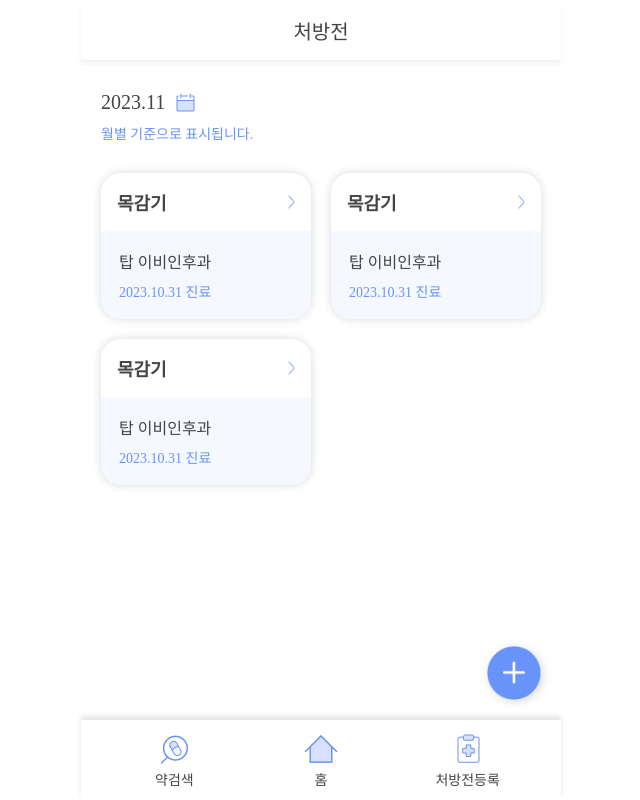
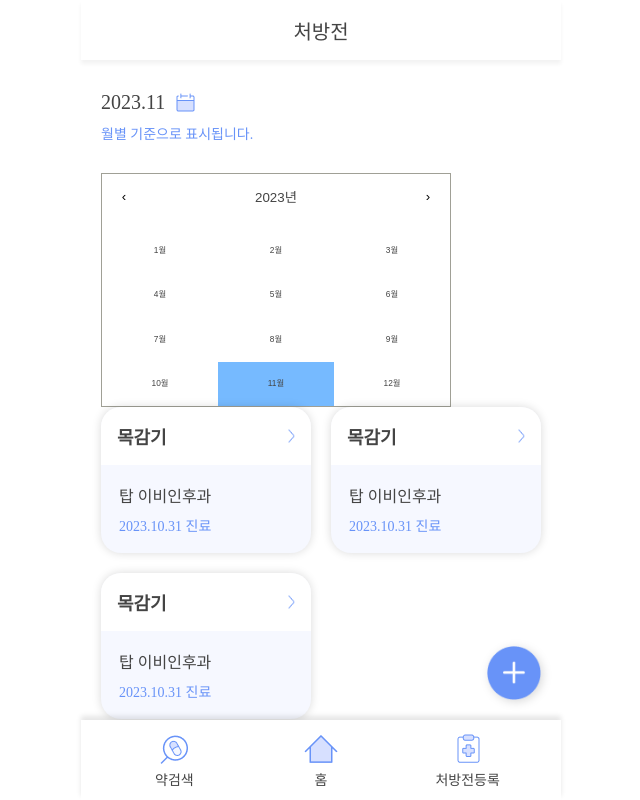
Before and after one commit to mkhong210/medipocket, a Next.js app: page /pages/listPrescription in a window 1280 px wide. Shown: the whole page, without its empty margins (319-959 px from the left). Built offline with nearby package versions, Linux system fonts and the light colour scheme; a web font is replaced by a local one.

Commit message:
23.11.16 listPrescription달력추가

```diff
--- a/app/pages/listPrescription/page.js
+++ b/app/pages/listPrescription/page.js
@@ -5,10 +5,14 @@ import BtmNavi from '@/app/components/BtmNavi'
 import Header from '@/app/components/Header'
 import PrescItem from '@/app/components/PrescItem'
 import Link from 'next/link'
+import Calendar from 'react-calendar';
+import 'react-calendar/dist/Calendar.css';
 
 function page() {
 	const [year, setYear] = useState(null);
 	const [month, setMonth] = useState(null);
+  //달력변수
+	const [value, onChange] = useState(new Date());
 
 	useEffect(() => {
 		const currentDate = new Date();
@@ -16,6 +20,13 @@ function page() {
 		setMonth(currentDate.getMonth() + 1);
 			console.log(year, month);
 	}, [year, month]);
+
+    const onClickMonth = (value,event) =>{
+		// console.log(event);
+		let date = new Date(value);
+		console.log(date.getFullYear(), date.getMonth()+1);
+		// alert(`${event.target.lastChild[0]}`)
+	}
 
 	return (
 		<>
@@ -30,6 +41,23 @@ function page() {
 					</div>
 					<p className={style.month_desc}>월별 기준으로 표시됩니다.</p>
 				</div>
+
+				<Calendar
+					onChange={onChange} value={value}
+					locale='ko'
+					formatDay={(locale, date) => {
+						return date.getDate();
+					}}
+					defaultView="year"
+					view="year"
+					// nextLabel={null}
+					// prevLabel={null}
+					next2Label={null}
+					prev2Label={null}
+					showNeighboringMonth={false}
+					onClickMonth={onClickMonth}
+				/>
+
 				<div className={style.item_wrap}>
 					<PrescItem />
 					<PrescItem />
--- a/app/pages/main/page.js
+++ b/app/pages/main/page.js
@@ -1,13 +1,9 @@
 import React from 'react'
 import style from './main.module.scss'
-import Cal from '@/app/components/Cal'
 
 function page() {
 	return (
-		<div>
-			<Cal/>
-			<div>MAIN</div>
-		</div>
+		<div>MAIN</div>
 	)
 }
 
```
Also changed, not shown: app/pages/main/main.module.scss (+1 -13 lines), package.json (+1 -8 lines), 1 other file (tests, documents, lock files or other folders). Lines whose indentation alone changed are shown as unchanged.
